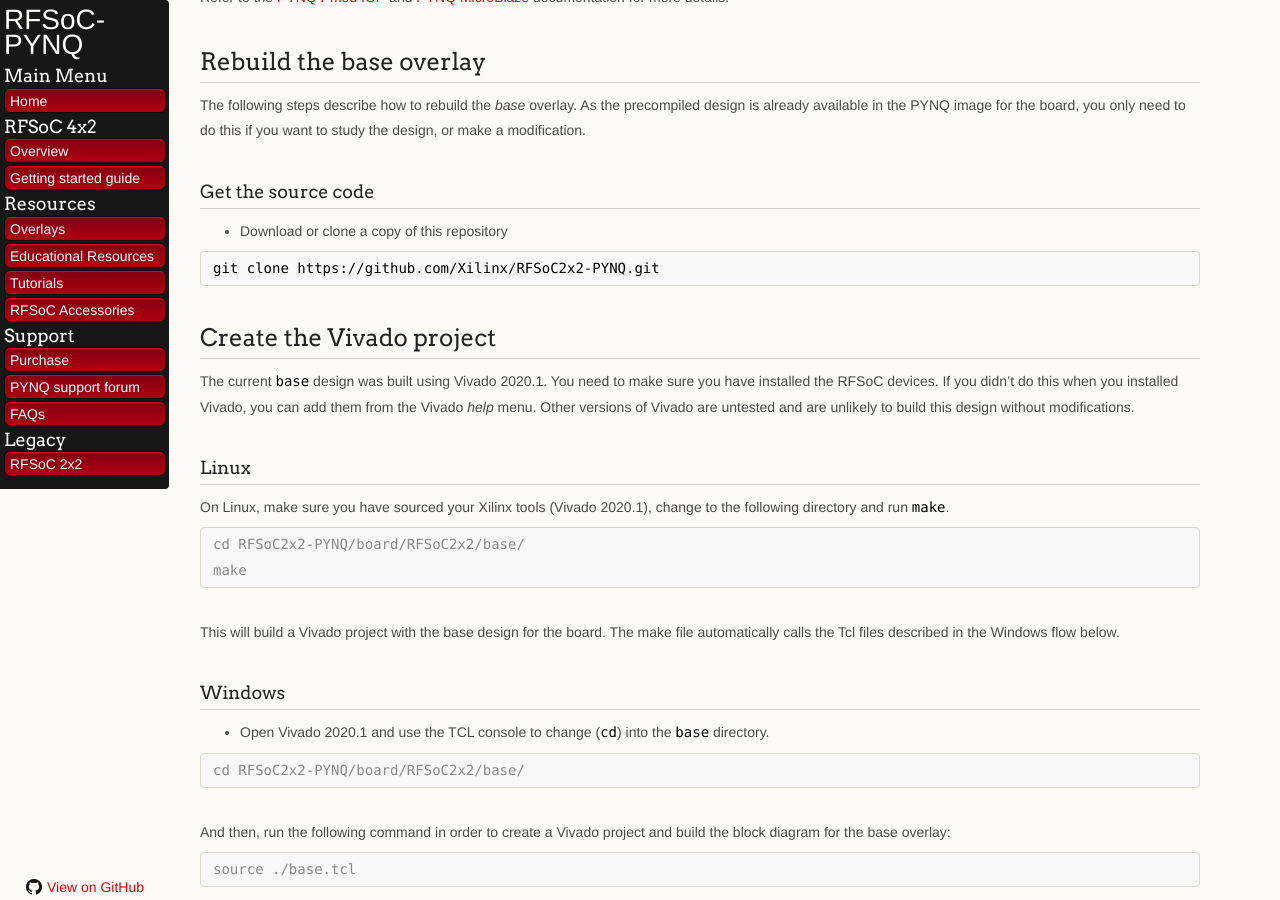
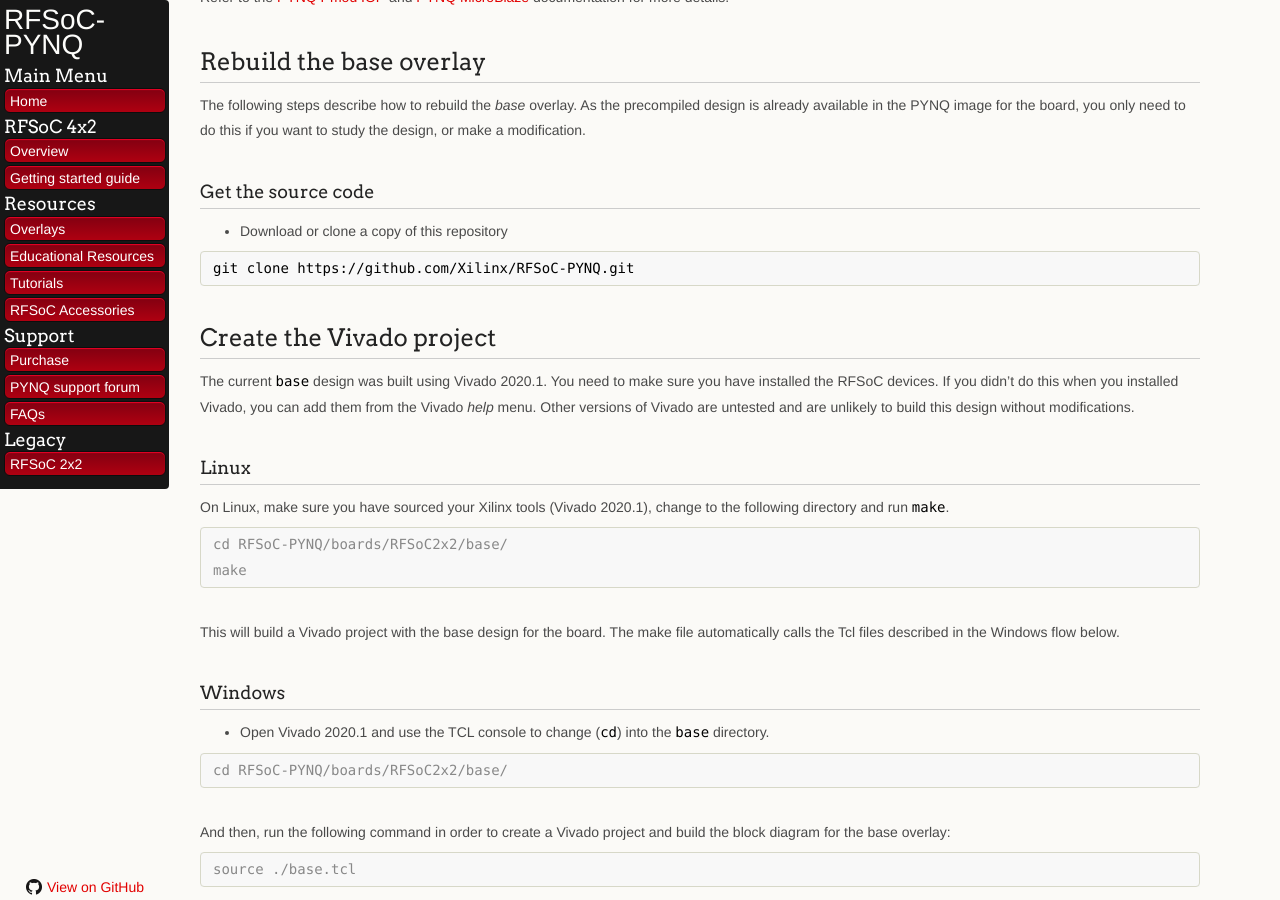
Before and after one commit to Xilinx/RFSoC-PYNQ, a Jekyll site: the page built from docs/rfsoc_2x2_base_overlay.md, in a window 1280 px wide and 900 px high, scrolled down 2424 px. Built offline with Jekyll 4.4.1, drawn with Linux system fonts in a browser that asks for light colours; nearby versions of some CDN libraries; our own code applies the rules of GitHub Pages for plain Markdown files.

Commit message:
Fix git repository url and directory to rebuild base overlay (#11)

````diff
--- a/docs/rfsoc_2x2_base_overlay.md
+++ b/docs/rfsoc_2x2_base_overlay.md
@@ -79,7 +79,7 @@
 * Download or clone a copy of this repository
 
 ```sh
-git clone https://github.com/Xilinx/RFSoC2x2-PYNQ.git
+git clone https://github.com/Xilinx/RFSoC-PYNQ.git
 ```
 
 ## Create the Vivado project
@@ -92,7 +92,7 @@
 On Linux, make sure you have sourced your Xilinx tools (Vivado 2020.1), change to the following directory and run `make`.
 
 ```console
-cd RFSoC2x2-PYNQ/board/RFSoC2x2/base/
+cd RFSoC-PYNQ/boards/RFSoC2x2/base/
 make
 ```
 
@@ -103,7 +103,7 @@
 * Open Vivado 2020.1 and use the TCL console to change (`cd`) into the `base` directory.
 
 ```console
-cd RFSoC2x2-PYNQ/board/RFSoC2x2/base/
+cd RFSoC-PYNQ/boards/RFSoC2x2/base/
 ```
 
 And then, run the following command in order to create a Vivado project and build the block diagram for the base overlay:
````
Also changed, not shown: docs/rfsoc_4x2_base_overlay.md (+3 -3 lines).
